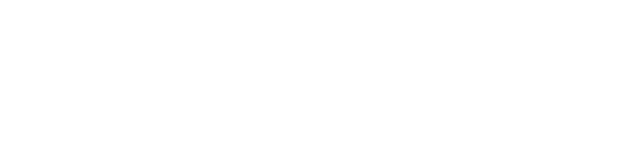
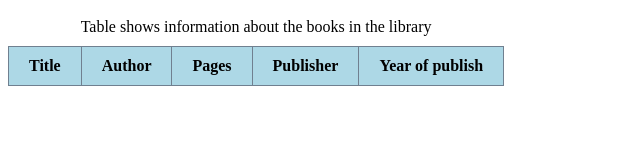
Before and after one commit to bugra-git/library, a plain HTML site: page index.html in a window 1280 px wide. Shown: the whole page, without its empty margins (0-640 px from the left). Drawn offline with Linux system fonts and the light colour scheme.

Commit message:
Add table with styling and create generateTabe function

```diff
--- a/index.html
+++ b/index.html
@@ -8,6 +8,20 @@
     <script src="script.js" defer></script>
 </head>
 <body>
+    <table>
+        <caption>Table shows information about the books in the library</caption>
+        <thead>
+            <tr>
+                <th>Title</th>
+                <th>Author</th>
+                <th>Pages</th>
+                <th>Publisher</th>
+                <th>Year of publish</th>
+            </tr>
+        </thead>
+        <tbody>
 
+        </tbody>
+    </table>
 </body>
 </html>
--- a/script.js
+++ b/script.js
@@ -18,3 +18,12 @@ function addBookToLibrary(title, author, pages, publisher, year) {
     currentBook = new Book();
     library.push(currentBook);
 }
+
+function generateTable() {
+    for (const books of library) {
+        const tableBody = document.querySelector("tbody");
+        const tableRow = document.createElement("tr");
+        tableBody.appendChild(tableRow);
+        tableRow.innerHTML = `<td class=bookTitle>${books.title}</td><td class=bookAuthor>${books.author}</td><td class=bookPages>${books.pages}</td><td class=bookPublisher>${books.publisher}</td><td class=bookYearPublished>${books.year}</td>`
+    }
+}
--- a/styles.css
+++ b/styles.css
@@ -0,0 +1,21 @@
+table {
+        border-collapse:collapse
+}
+
+th, td {
+    border: 1px slategray solid;
+    padding: 10px 20px;
+    text-align: center;
+}
+
+th {
+    background-color: lightblue;
+}
+
+caption {
+    padding:10px 0;
+}
+
+tbody tr:nth-child(2n+1) {
+    background-color: aliceblue;
+}
```
